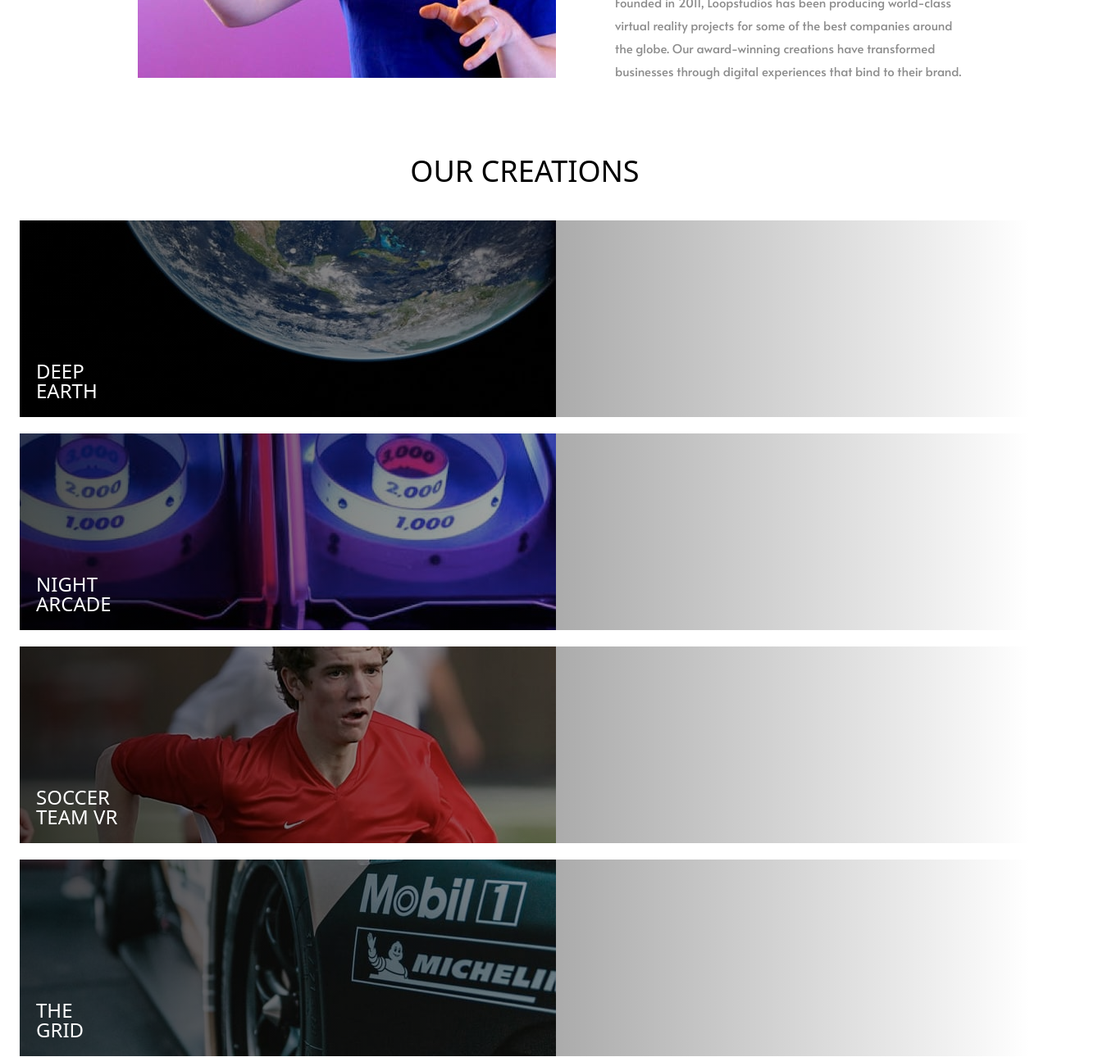
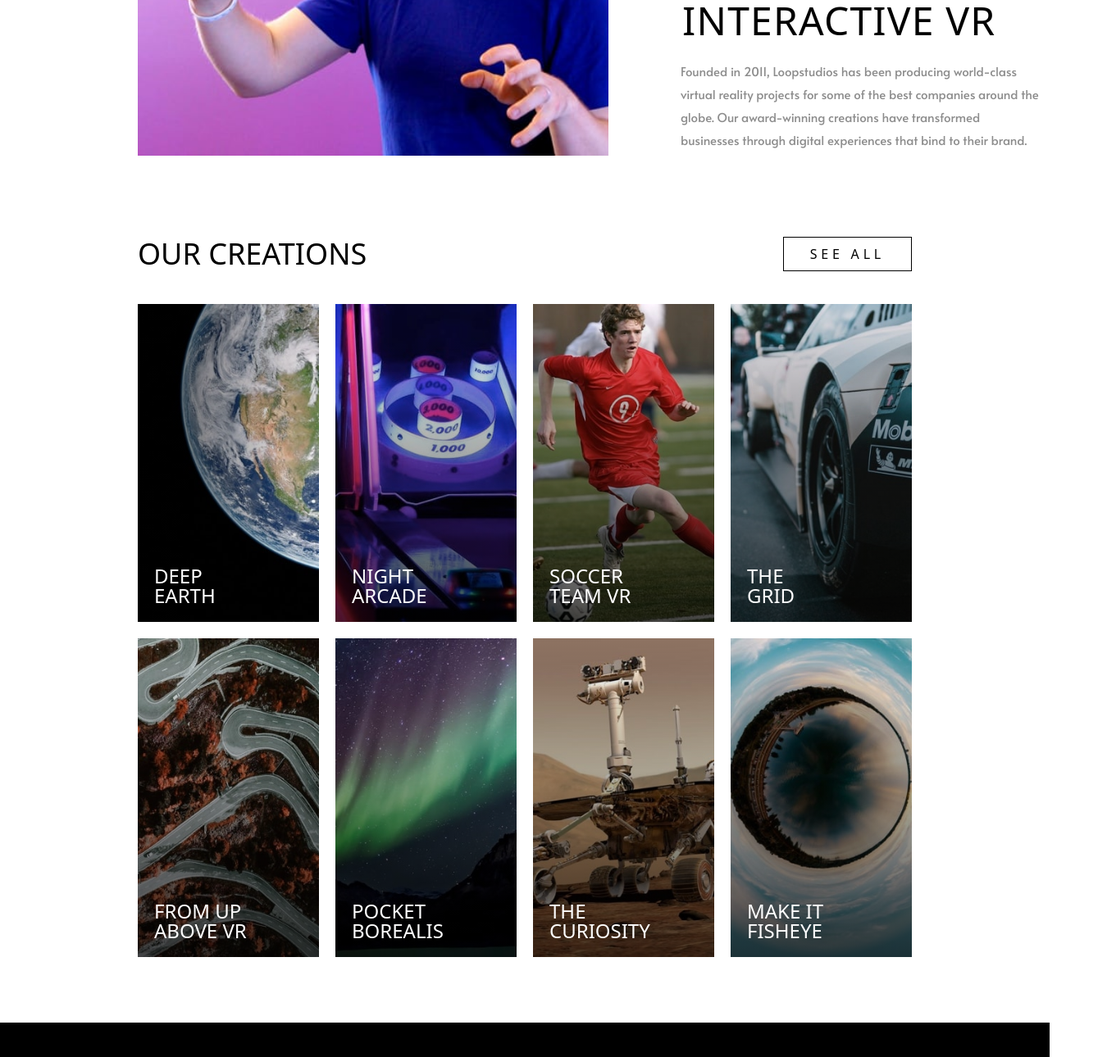
Before and after one commit to Leo-yagami/Challenge9-loopstudios-landing-page-, a plain HTML site: page index.html in a window 1280 px wide. Shown: the part 1235-2525 px from the top of the page at 82% size, 1350 px wide, since content can reach past the window. Drawn offline with Linux system fonts and the light colour scheme.

Commit message:
Fixed repsoniveness for 'Our creations' section and footer section

```diff
--- a/index.html
+++ b/index.html
@@ -38,7 +38,7 @@
 
       <!-- Hero section -->
       <section href=""
-        class="bg-[url('./images/mobile/image-hero.jpg')] md:bg-[url('./images/desktop/image-hero.jpg')] bg-no-repeat bg-cover bg-center xl:bg-center xl:bg-cover pt-8 md:pt-16 pb-56 relative px-6 sm:px-10 xl:px-[10.5rem]"
+        class="bg-[url('./images/mobile/image-hero.jpg')] md:bg-[url('./images/desktop/image-hero.jpg')] bg-cover bg-center xl:bg-center xl:bg-cover pt-8 md:pt-16 pb-56 relative px-6 sm:px-10 xl:px-[10.5rem]"
       >
       <!-- ///////////////////// -->
         <!-- Navbar section -->
@@ -82,7 +82,10 @@
             <a href="career" class="link3 opacity-0 translate-y-3 delay-[0.3s] duration-300">Events</a>
             <a href="creations" class="link4 opacity-0 translate-y-3 delay-[0.2s] duration-300">Products</a>
             <a href="footer" class="link5 opacity-0 translate-y-3 delay-[0.1s] duration-300">Support</a>
-          </nav>
+          </nav>section
+          section
+          section
+          section
         </div>
 
         </div>
@@ -91,7 +94,7 @@
         <!-- //////////////////////// -->
         <!-- Hero content -->
         <div id="about"
-          class="mt-40 text-white text-[2.5rem] sm:text-[3.5rem] leading-10 sm:leading-tight mx-2 md:text-7xl py-6 pl-7  pr-10 md:pr-32 md:pl-9  md:leading-none  uppercase border-2 border-white font-['Josefin Sans'] font-light inline-block"
+          class="mt-40 text-white text-[2.5rem] sm:text-[3.5rem] leading-10 sm:leading-tight mx-2 md:text-7xl xl:text-[5rem] py-6 pl-7  pr-10 md:pr-32 xl:pr-24 md:pl-9  md:leading-none  uppercase border-2 border-white font-['Josefin Sans'] font-light inline-block"
         >
           <h1 class="">Immersive<br> experiences<br> that deliver</h1>
         </div>
@@ -101,15 +104,15 @@
 
 
       <!-- Description section -->
-      <section id="career" class="px-6 sm:px-10 xl:px-[10.5rem] mt-24 xl:flex xl:items-center">
+      <section id="career" class="px-6 sm:px-10 xl:px-[10.5rem] mt-24 xl:flex xl:items-center xl:justify-between">
         <!-- Main Image -->
         <img
           src="./images/mobile/image-interactive.jpg"
           alt="Wannabe T-rex man wearing a vr headset "
-          class="mx-auto xl:mx-0"
+          class="mx-auto xl:mx-0 xl:min-w-[750px] "
         />
         <!-- Heading -->
-         <div class="xl:min-w-max xl:bg-white xl:px-16 xl:py-8 xl:-ml-36 xl:mt-48">
+         <div class="xl:min-w-max xl:bg-white xl:px-20 xl:py-12 xl:-ml-44 xl:mt-60">
 
            <h2
              class="mt-8 text-center tracking-normal xl:tracking-wide text-4xl xl:text-5xl font-['Josefin Sans'] uppercase font-light xl:max-w-md xl:text-left xl:pl-2.5"
@@ -118,7 +121,7 @@
            </h2>
            <!-- Description -->
            <p
-             class="mt-7 px-2 text-center font-['Alata'] font-normal text-[#8c8c8c] xl:max-w-[28rem] xl:text-left xl:leading-7 xl:text-[15px]"
+             class="mt-7 xl:mt-6 pl-2 text-center font-['Alata'] font-normal text-[#8c8c8c] lg:mx-auto xl:max-w-[28rem] xl:text-left xl:leading-7 xl:text-[15px]"
            >
              Founded in 2011, Loopstudios has been producing world-class virtual
              reality projects for some of the best companies around the globe. Our
@@ -131,18 +134,21 @@
 
 
       <!-- Our Creations section -->
-      <section id="creations" class="px-6">
+      <section id="creations" class="px-6 flex flex-col gap-8 md:gap-10 lg:gap-0 mt-14 sm:mx-10 lg:flex-row lg:flex-wrap lg:justify-between lg:items-center xl:mx-[10.5rem] lg:px-0">
         <h2
-          class="mt-14 text-center tracking-normal text-4xl font-['Josefin Sans'] uppercase font-light"
+          class="order-0 text-center tracking-normal text-4xl font-['Josefin Sans'] uppercase font-light"
         >
           Our Creations
         </h2>
         <!-- Image gallery -->
          <!-- ////////////////////////// -->
-        <div class="mt-10 grid grid-cols-1 gap-5 overflow-hidden font-light font-['Josefin Sans'] inline-block">
+        <div class="lg:order-2 mt-4 lg:mt-10 mx-auto grid grid-cols-1 lg:grid-cols-3 xl:grid-cols-4 gap-5 gap-x-20 lg:gap-x-5 overflow-hidden font-light font-['Josefin Sans'] inline-block">
           <div class="relative group">
             <div class="overflow-hidden group-hover:bg-white after:absolute after:content-[''] after:w-full after:h-full after:top-0 after:left-0 after:bg-gradient-to-r after:from-[rgba(0,0,0,0.7)] after:to-transparent">
-              <img src="./images/mobile/image-deep-earth.jpg" class="duration-300 group-hover:scale-105"  alt="" />
+              <picture>
+                <source srcset="./images/desktop/image-deep-earth.jpg" media="(min-width: 1024px)">
+                <img src="./images/mobile/image-deep-earth.jpg" class="duration-300 group-hover:scale-105"  alt="" />
+              </picture>
             </div>
             <!-- Threshold concept -->
             <div class="absolute inset-0 group-hover:bg-white group-hover:bg-opacity-50 transition-opacity duration-300"></div>
@@ -153,8 +159,11 @@
             >
           </div>
           <div class="relative group ">
-            <div class="overflow-hidden group-hover:bg-white after:absolute after:content-[''] after:w-full after:h-full after:top-0 after:left-0 after:bg-gradient-to-r after:from-[rgba(0,0,0,0.7)] after:to-transparent">
-              <img src="./images/mobile/image-night-arcade.jpg" class="duration-300 group-hover:scale-105" alt="" />
+            <div class="overflow-hidden group-hover:bg-white after:absolute after:content-[''] after:w-full after:h-full after:top-0 after:left-0 after:bg-gradient-to-r after:lg:bottom-0 after:lg:right-0 after:lg:bg-gradient-to-t after:from-[rgba(0,0,0,0.7)] after:to-transparent">
+              <Picture>
+                <source srcset="./images/desktop/image-night-arcade.jpg" media="(min-width: 1024px)">
+                <img src="./images/mobile/image-night-arcade.jpg" class="duration-300 group-hover:scale-105" alt="" />
+              </Picture>
             </div>
             <div
               class="absolute inset-0 group-hover:bg-white group-hover:bg-opacity-50 duration-300"
@@ -166,8 +175,11 @@
             >
           </div>
           <div class="relative group ">
-            <div class="overflow-hidden group-hover:bg-white after:absolute after:content-[''] after:w-full after:h-full after:top-0 after:left-0 after:bg-gradient-to-r after:from-[rgba(0,0,0,0.7)] after:to-transparent">
-              <img src="./images/mobile/image-soccer-team.jpg" class="duration-300 group-hover:scale-105" alt="" />
+            <div class="overflow-hidden group-hover:bg-white after:absolute after:content-[''] after:w-full after:h-full after:top-0 after:left-0 ] after:bg-gradient-to-r after:lg:bottom-0 after:lg:right-0 after:lg:bg-gradient-to-t after:from-[rgba(0,0,0,0.7)] after:to-transparent">
+              <Picture>
+                <source srcset="./images/desktop/image-soccer-team.jpg" media="(min-width: 1024px)">
+                <img src="./images/mobile/image-soccer-team.jpg" class="duration-300 group-hover:scale-105" alt="" />
+              </Picture>
             </div>
             <div
               class="absolute inset-0 group-hover:bg-white group-hover:bg-opacity-50 duration-300"
@@ -178,8 +190,11 @@
             >
           </div>
           <div class="relative group ">
-            <div class="overflow-hidden group-hover:bg-white after:absolute after:content-[''] after:w-full after:h-full after:top-0 after:left-0 after:bg-gradient-to-r after:from-[rgba(0,0,0,0.7)] after:to-transparent">
-              <img src="./images/mobile/image-grid.jpg"  class="duration-300 group-hover:scale-105"alt="" />
+            <div class="overflow-hidden group-hover:bg-white after:absolute after:content-[''] after:w-full after:h-full after:top-0 after:left-0 after:bg-gradient-to-r after:lg:bottom-0 after:lg:right-0 after:lg:bg-gradient-to-t after:from-[rgba(0,0,0,0.7)] after:to-transparent">
+              <Picture>
+                <source srcset="./images/desktop/image-grid.jpg" media="(min-width: 1024px)">
+                <img src="./images/mobile/image-grid.jpg"  class="duration-300 group-hover:scale-105"alt="" />
+              </Picture>
             </div>
             <div
               class="absolute inset-0 group-hover:bg-white group-hover:bg-opacity-50 duration-300"
@@ -189,9 +204,12 @@
               GRID</span
             >
           </div>
-          <div class="relative group ">
-            <div class="overflow-hidden group-hover:bg-white after:absolute after:content-[''] after:w-full after:h-full after:top-0 after:left-0 after:bg-gradient-to-r after:from-[rgba(0,0,0,0.7)] after:to-transparent">
+          <div class="relative">
+            <div class="overflow-hidden group-hover:bg-white after:absolute after:content-[''] after:w-full after:h-full after:top-0 after:left-0 after:bg-gradient-to-r after:lg:bottom-0 after:lg:right-0 after:lg:bg-gradient-to-t after:from-[rgba(0,0,0,0.7)] after:to-transparent">
+            <Picture>
+              <source srcset="./images/desktop/image-from-above.jpg" media="(min-width: 1024px)">
               <img src="./images/mobile/image-from-above.jpg" class="duration-300 group-hover:scale-105 alt=" />
+  </Picture>
             </div>
             <div
               class="absolute inset-0 group-hover:bg-white group-hover:bg-opacity-50 duration-300"
@@ -203,8 +221,11 @@
             >
           </div>
           <div class="relative group ">
-            <div class="overflow-hidden group-hover:bg-white after:absolute after:content-[''] after:w-full after:h-full after:top-0 after:left-0 after:bg-gradient-to-r after:from-[rgba(0,0,0,0.7)] after:to-transparent">
-              <img src="./images/mobile/image-pocket-borealis.jpg" class="duration-300 group-hover:scale-105" alt="" />
+            <div class="overflow-hidden group-hover:bg-white after:absolute after:content-[''] after:w-full after:h-full after:top-0 after:left-0 after:bg-gradient-to-r after:lg:bottom-0 after:lg:right-0 after:lg:bg-gradient-to-t after:from-[rgba(0,0,0,0.7)] after:to-transparent">
+              <Picture>
+                <source srcset="./images/desktop/image-pocket-borealis.jpg" media="(min-width: 1024px)">
+                <img src="./images/mobile/image-pocket-borealis.jpg" class="duration-300 group-hover:scale-105" alt="" /></Picture>
+
             </div>
             <div
               class="absolute inset-0 group-hover:bg-white group-hover:bg-opacity-50 duration-300"
@@ -215,8 +236,11 @@
             >
           </div>
           <div class="relative group ">
-            <div class="overflow-hidden group-hover:bg-white after:absolute after:content-[''] after:w-full after:h-full after:top-0 after:left-0 after:bg-gradient-to-r after:from-[rgba(0,0,0,0.7)] after:to-transparent">
+            <div class="overflow-hidden group-hover:bg-white after:absolute after:content-[''] after:w-full after:h-full after:top-0 after:left-0 after:bg-gradient-to-r after:lg:bottom-0 after:lg:right-0 after:lg:bg-gradient-to-t after:from-[rgba(0,0,0,0.7)] after:to-transparent">
+            <Picture>
+              <source srcset="./images/desktop/image-curiosity.jpg" media="(min-width: 1024px)">
               <img src="./images/mobile/image-curiosity.jpg"  class="duration-300 group-hover:scale-105"alt="" />
+     </Picture>
             </div>
             <div
               class="absolute inset-0 group-hover:bg-white group-hover:bg-opacity-50 duration-300"
@@ -227,8 +251,11 @@
             >
           </div>
           <div class="relative group ">
-            <div class="overflow-hidden group-hover:bg-white after:absolute after:content-[''] after:w-full after:h-full after:top-0 after:left-0 after:bg-gradient-to-r after:from-[rgba(0,0,0,0.7)] after:to-transparent">
+            <div class="overflow-hidden group-hover:bg-white after:absolute after:content-[''] after:w-full after:h-full after:top-0 after:left-0 after:bg-gradient-to-r after:lg:bottom-0 after:lg:right-0 after:lg:bg-gradient-to-t after:from-[rgba(0,0,0,0.7)] after:to-transparent">
+            <Picture>
+              <source srcset="./images/desktop/image-fisheye.jpg" media="(min-width: 1024px)">
               <img src="./images/mobile/image-fisheye.jpg"  class="duration-300 group-hover:scale-105"alt="" />
+     </Picture>
             </div>
             <div
               class="absolute inset-0 group-hover:bg-white group-hover:bg-opacity-50 duration-300"
@@ -243,7 +270,7 @@
 
         <!-- Button -->
         <button
-          class="duration-300 uppercase block mx-auto border font-medium border-black px-8 py-2 font-['Josefin Sans'] mt-6 hover:bg-black hover:text-white"
+          class="w-1/2 max-w-sm lg:w-auto lg:order-1 lg:mx-0 duration-300 uppercase block mx-auto border font-medium border-black px-8 py-2 font-['Josefin Sans'] hover:bg-black hover:text-white"
           style="letter-spacing: 0.3em"
         >
           See all
@@ -252,13 +279,13 @@
 
       <!-- Footer section -->
       <section id="footer"
-        class="font-['Alata'] font-normal mt-20 bg-black px-8 py-12 flex flex-col items-center justify-center gap-10"
+        class="font-['Alata'] font-normal mt-20 bg-black px-8 py-12 flex flex-col items-center justify-center gap-10 xl:flex-row xl:justify-between xl:px-[10.5rem]"
       >
         <!-- Group1: logo and navlinks -->
-        <div class="space-y-8">
+        <div class="space-y-8 xl:space-y-6">
           <img src="./images/logo.svg" alt="" class="h-7 md:h-8" />
           <nav
-            class="flex flex-col gap-4 items-center text-[rgba(255,255,255,0.90)]"
+            class="flex flex-col gap-4 items-center text-[rgba(255,255,255,0.90)] xl:flex-row"
           >
             <a href="about" class="relative group after:duration-300 after:absolute after:content-[''] after:bg-white after:w-0 after:hover:w-1/2 after:h-0.5 after:-bottom-2 after:left-1/4">About</a>
             <a href="career" class="relative group after:duration-300 after:absolute after:content-[''] after:bg-white after:w-0 after:hover:w-1/2 after:h-0.5 after:-bottom-2 after:left-1/4">Careers</a>
@@ -268,8 +295,8 @@
           </nav>
         </div>
         <!-- Group 2: social links and copyright statement -->
-        <div class="space-y-4">
-          <div class="flex gap-4 justify-center">
+        <div class="space-y-4 xl:space-y-6">
+          <div class="flex gap-4 justify-center xl:justify-end">
             <a href="https://x.com" class="relative group after:duration-300 after:absolute after:content-[''] after:bg-white after:w-0 after:hover:w-full after:h-0.5 after:-bottom-2 after:left-0">
               <img src="./images/icon-facebook.svg"  alt="" />
             </a>
```
Also changed, not shown: output.css.
